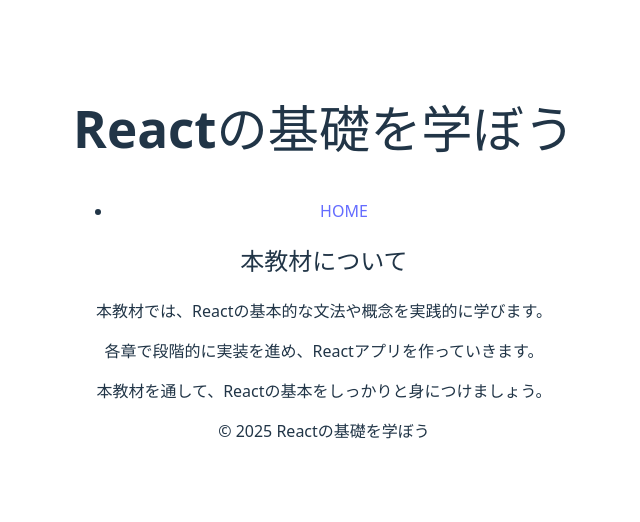
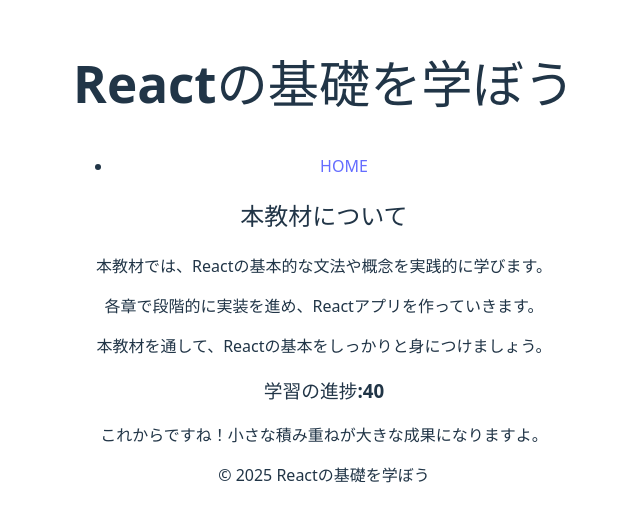
Before and after one commit to TakSakamoto-Osaka/react-basic, a React (Vite) app: page / in a window 1280 px wide. Shown: the part 142-664 px from the top of the page, without its empty margins (316-956 px from the left). Built offline with nearby package versions, Linux system fonts and the light colour scheme.

Commit message:
8章 条件分岐で表示を切り替える方法を理解しよう

```diff
--- a/src/App.jsx
+++ b/src/App.jsx
@@ -7,10 +7,12 @@
   const siteTitle = "Reactの基礎を学ぼう";
   const currentYear = new Date().getFullYear();
 
+  const progress = 40;
+
   return (
     <>
       <Header siteTitle={siteTitle} />
-      <MainContent />
+      <MainContent progress={progress} />
       <Footer siteTitle={siteTitle} currentYear={currentYear} />
     </>
   )
--- a/src/components/MainContent.jsx
+++ b/src/components/MainContent.jsx
@@ -1,6 +1,6 @@
 import React from "react";
 
-export function MainContent() {
+export function MainContent({ progress = 0 }) {
     return(
         <main>
             <section>
@@ -9,6 +9,13 @@
                 <p>各章で段階的に実装を進め、Reactアプリを作っていきます。</p>
                 <p>本教材を通して、Reactの基本をしっかりと身につけましょう。</p>
             </section>
+
+            <section>
+                <h3>学習の進捗:{progress}</h3>
+                {progress == 100 && <p>おめでとうございます！全ての学習が完了しました。</p>}
+                {progress >=50 && progress < 100 && <p>後半戦です！気を抜かずに頑張りましょう。</p>}
+                {progress < 50 && <p>これからですね！小さな積み重ねが大きな成果になりますよ。</p>}
+            </section>
         </main>
     );
 }
```
